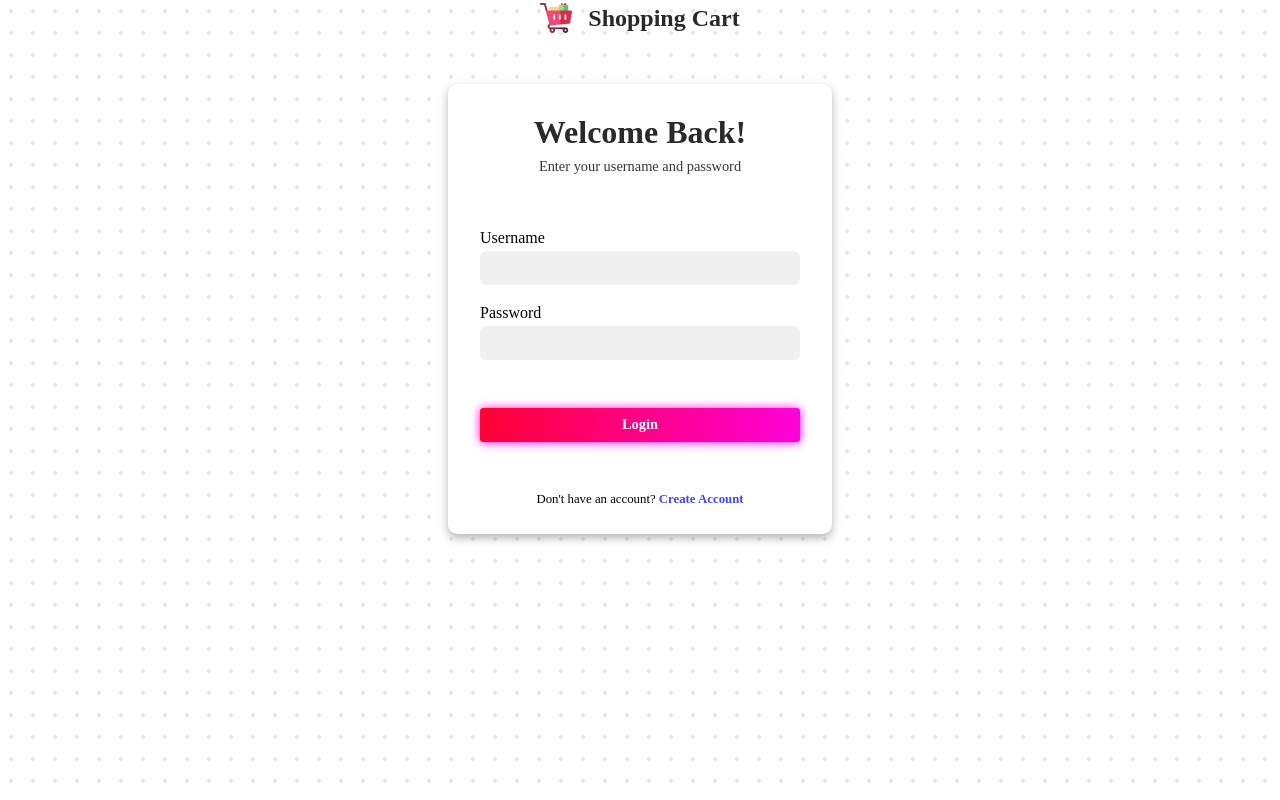
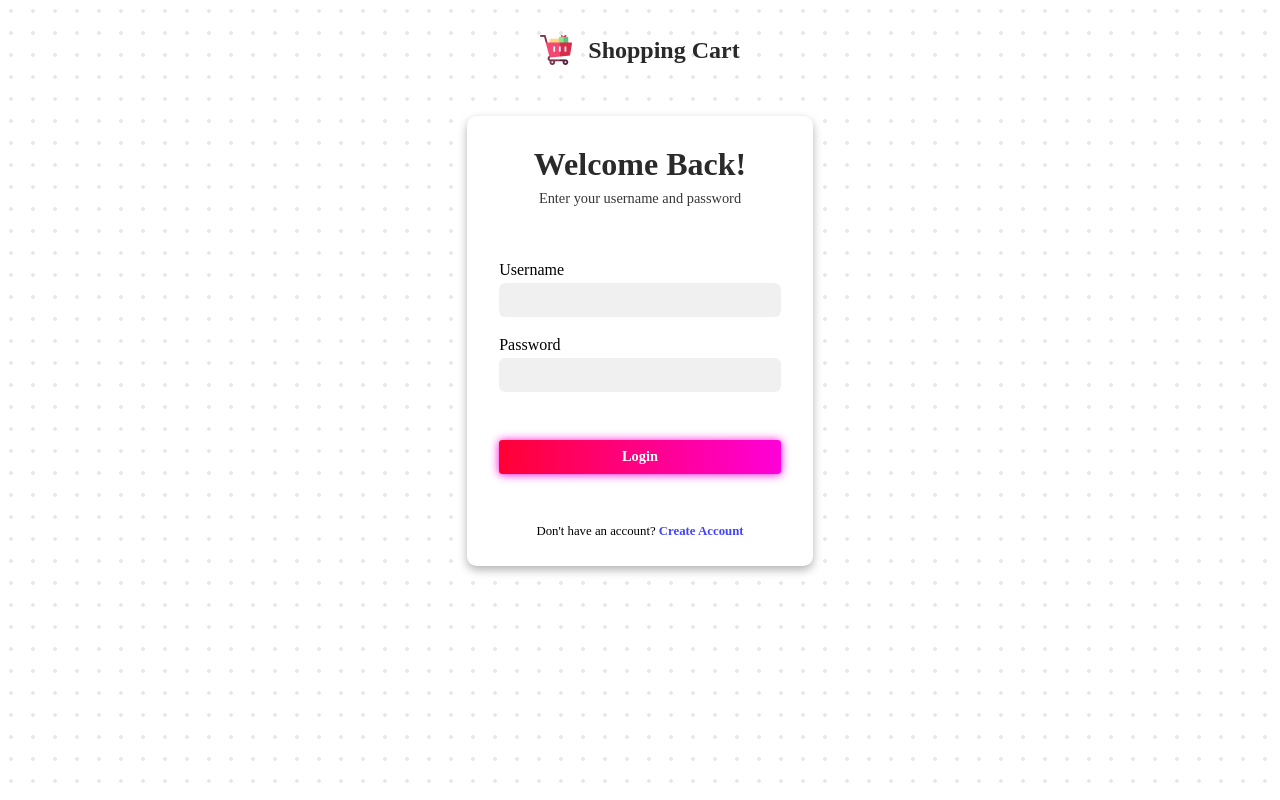
Before and after one commit to abdulghanisheikh/shopping-cart, a React (Vite) app in the folder frontend/: page / in a window 1280 px wide. Built offline with nearby package versions, Linux system fonts and the light colour scheme.

Commit message:
changed some margin & padding

```diff
--- a/frontend/src/index.css
+++ b/frontend/src/index.css
@@ -23,6 +23,7 @@ body{
     flex-direction:column;
     gap:3rem;
     align-items:center;
+    padding:2rem 4rem;
     background-color: white;
     background:radial-gradient(#d0d0d07a 2px, transparent 1px);
     background-size:22px 22px;
```
